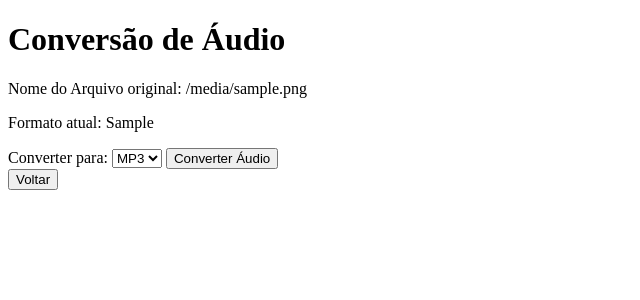
After one commit to rib-thiago/audio-app, a FastAPI app: template audio_app/templates/convert_audio.html in a window 1280 px wide. The commit adds this page. Shown: the top 300 px of the page, without its empty margins (0-640 px from the left). Run offline with FastAPI, Linux system fonts and the light colour scheme; the template is opened without the code that fills it: most values are stand-ins (such as "Sample title", 1, 10 or a date in 2020).

Commit message:
Feat: add audio conversion

```diff
--- a/audio_app/main.py
+++ b/audio_app/main.py
@@ -1,7 +1,7 @@
 import os
 import ffmpeg
 from fastapi import FastAPI, Request, Form, UploadFile, File
-from fastapi.responses import HTMLResponse
+from fastapi.responses import HTMLResponse, FileResponse
 from fastapi.templating import Jinja2Templates
 from fastapi.staticfiles import StaticFiles
 
@@ -55,3 +55,27 @@ async def upload_audio(request: Request, file: UploadFile = File(...)):
     }
 
     return templates.TemplateResponse("metadata.html", {"request": request, "metadata": metadata})
+
+@app.get("/selected-audio/{filename}/{current_format}", response_class=HTMLResponse)
+async def get_convert_audio(request: Request, filename: str, current_format: str):
+    # Renderizar o template de conversão com as informações do arquivo e formato atual
+    return templates.TemplateResponse("convert_audio.html", {
+        "request": request,
+        "filename": filename,
+        "current_format": current_format
+    })
+
+@app.post("/convert-audio/")
+async def convert_audio(request: Request, filename: str = Form(...), format: str = Form(...)):
+    file_location = os.path.join(UPLOAD_DIRECTORY, filename)
+    output_location = os.path.join(UPLOAD_DIRECTORY, f'converted.{format}')
+
+    # Conversão usando o ffmpeg
+    ffmpeg.input(file_location).output(output_location).run(quiet=True)
+
+    return templates.TemplateResponse("convert_audio.html", {
+        "request": request,
+        "filename": filename,
+        "current_format": format,
+        "converted_file": output_location
+    })
--- /dev/null
+++ b/audio_app/templates/convert_audio.html
@@ -0,0 +1,33 @@
+<!DOCTYPE html>
+<html lang="en">
+<head>
+    <meta charset="UTF-8">
+    <meta name="viewport" content="width=device-width, initial-scale=1.0">
+    <title>Audio Conversion</title>
+</head>
+<body>
+    <h1>Conversão de Áudio</h1>
+    <p>Nome do Arquivo original: {{ filename }}</p>
+    <p>Formato atual: {{ current_format }}</p>
+    <form action="/convert-audio/" method="post">
+        <input type="hidden" name="filename" value="{{ filename }}">
+        <input type="hidden" name="current_format" value="{{ current_format }}">
+        <label for="format">Converter para:</label>
+        <select id="format" name="format">
+            {% if current_format == 'mp3' %}
+                <option value="wav">WAV</option>
+            {% else %}
+                <option value="mp3">MP3</option>
+            {% endif %}
+        </select>
+        <button type="submit">Converter Áudio</button>
+    </form>
+    {% if converted_file %}
+        <h2>Arquivo convertido disponível:</h2>
+        <a href="{{ url_for('uploads', path=converted_file.split('/')[-1]) }}">Baixar arquivo convertido</a>
+    {% endif %}
+    <form action="/" method="get">
+        <button type="submit">Voltar</button>
+    </form>
+</body>
+</html>
```
Also changed, not shown: audio_app/templates/metadata.html (+12 -0 lines).
